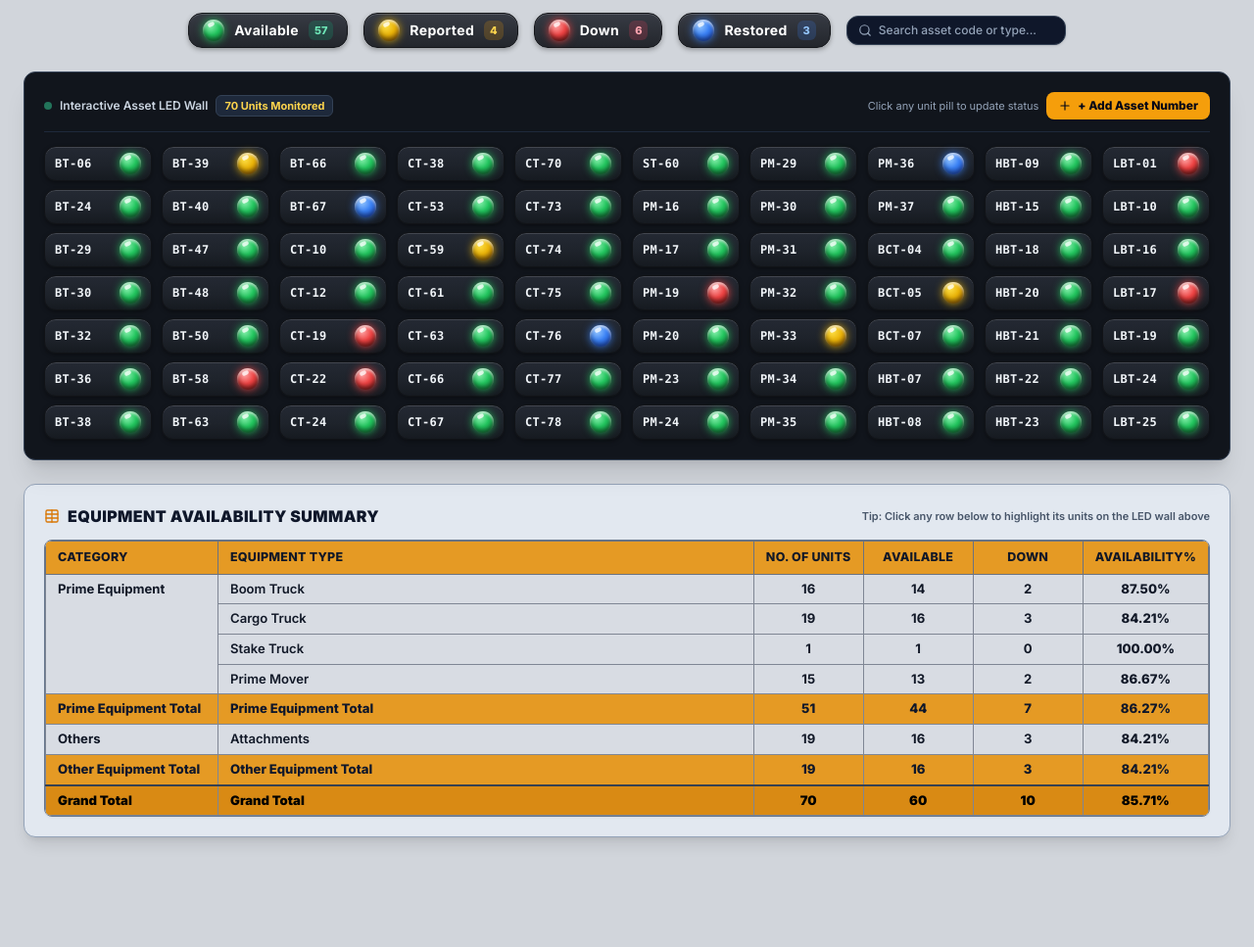
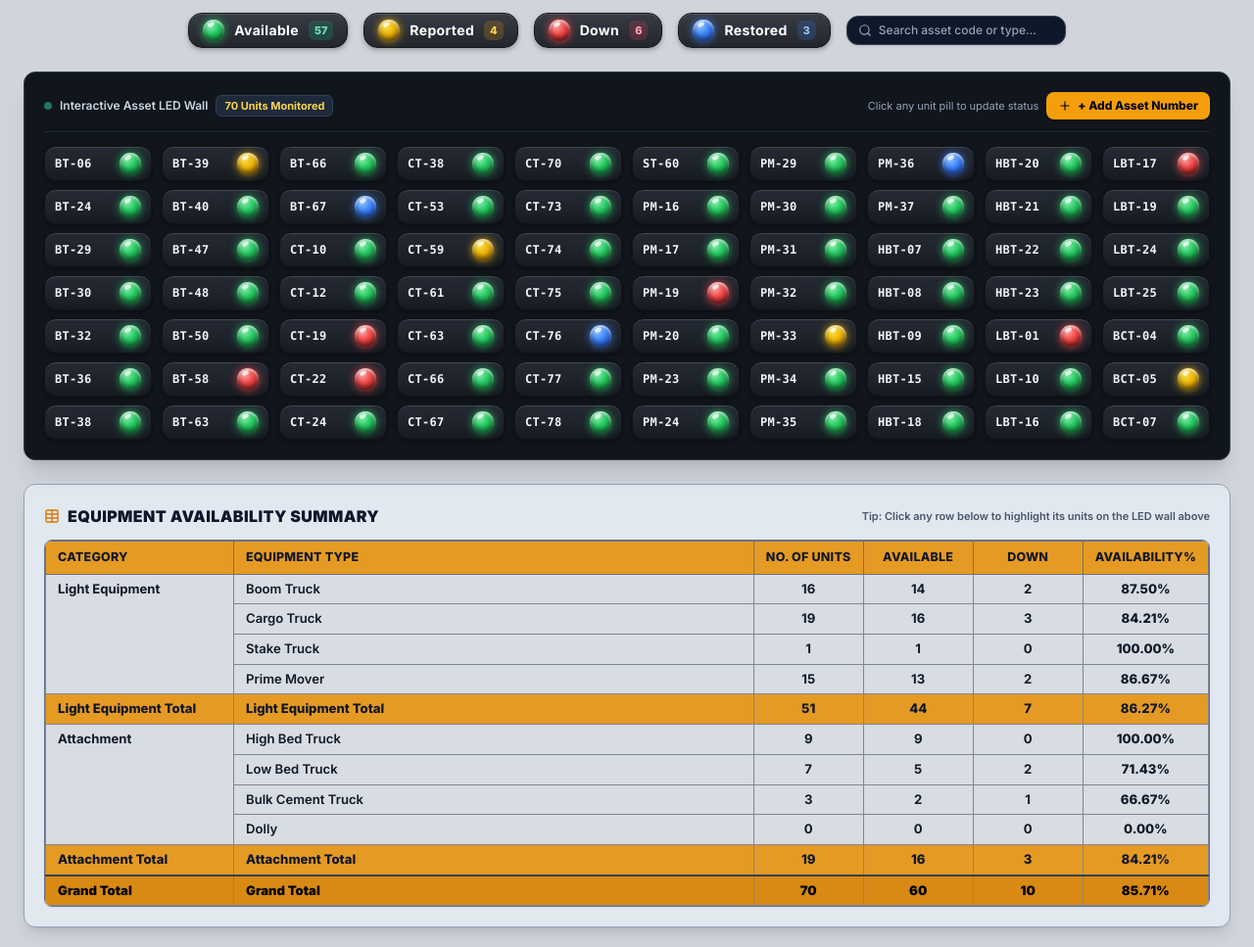
Before and after one commit to Alviejames15/Fleet-Maintenance, a plain HTML site: page index.html in a window 1280 px wide. Shown: the part 116-1083 px from the top of the page at 98% size. Before the commit the page ends 991 px from the top, so only its background shows below. Drawn offline with nearby package versions, Linux system fonts and the light colour scheme; no server answers.

Commit message:
Update index.html

```diff
--- a/index.html
+++ b/index.html
@@ -241,7 +241,7 @@
                 <div class="flex items-center gap-2 text-xs text-slate-300 font-semibold">
                     <span class="w-2 h-2 rounded-full bg-emerald-400 animate-pulse"></span>
                     <span>Interactive Asset LED Wall</span>
-                    <span id="totalMonitoredBadge" class="text-[11px] font-bold bg-slate-800 text-amber-300 border border-slate-700 px-2 py-0.5 rounded-md">70 Units Monitored</span>
+                    <span id="totalMonitoredBadge" class="text-[11px] font-bold bg-slate-800 text-amber-300 border border-slate-700 px-2 py-0.5 rounded-md">69 Units Monitored</span>
                     <span id="activeHighlightTag" class="hidden text-[11px] font-bold bg-amber-500/20 text-amber-300 border border-amber-500/40 px-2 py-0.5 rounded-md"></span>
                 </div>
                 <div class="flex items-center gap-2">
@@ -274,7 +274,7 @@
                 <table class="mems-table w-full text-left">
                     <thead>
                         <tr>
-                            <th class="w-44">CATEGORY</th>
+                            <th class="w-48">CATEGORY</th>
                             <th>EQUIPMENT TYPE</th>
                             <th class="text-center w-28">NO. OF UNITS</th>
                             <th class="text-center w-28">AVAILABLE</th>
@@ -342,15 +342,18 @@
                             <option value="CARGO TRUCK">CARGO TRUCK</option>
                             <option value="STAKE TRUCK">STAKE TRUCK</option>
                             <option value="PRIME MOVER">PRIME MOVER</option>
-                            <option value="ATTACHMENTS">ATTACHMENTS</option>
+                            <option value="HIGH BED TRUCK">HIGH BED TRUCK</option>
+                            <option value="LOW BED TRUCK">LOW BED TRUCK</option>
+                            <option value="BULK CEMENT TRUCK">BULK CEMENT TRUCK</option>
+                            <option value="DOLLY">DOLLY</option>
                             <option value="__CUSTOM__">+ Custom Equipment Type...</option>
                         </select>
                     </div>
                     <div>
                         <label class="block text-xs font-semibold text-slate-400 uppercase tracking-wider mb-1.5">Summary Category</label>
                         <select id="newAssetCategorySelect" class="w-full px-3 py-2.5 bg-slate-900 border border-slate-700 rounded-xl text-sm font-semibold text-slate-100 focus:outline-none focus:border-blue-500">
-                            <option value="Prime Equipment">Prime Equipment</option>
-                            <option value="Others">Others</option>
+                            <option value="Light Equipment">Light Equipment</option>
+                            <option value="Attachment">Attachment</option>
                         </select>
                     </div>
                 </div>
@@ -364,7 +367,7 @@
                 <!-- Single Asset Input -->
                 <div id="singleAssetInputWrapper">
                     <label class="block text-xs font-semibold text-slate-400 uppercase tracking-wider mb-1.5">Asset Number / Code</label>
-                    <input type="text" id="newSingleAssetCode" placeholder="e.g. BT-70, CT-80, PM-38, LBT-26" class="w-full px-3 py-2.5 bg-slate-900 border border-slate-700 rounded-xl text-sm font-mono font-bold text-slate-100 placeholder-slate-500 uppercase focus:outline-none focus:border-blue-500"/>
+                    <input type="text" id="newSingleAssetCode" placeholder="e.g. BT-70, CT-80, PM-38, LBT-26, DL-01" class="w-full px-3 py-2.5 bg-slate-900 border border-slate-700 rounded-xl text-sm font-mono font-bold text-slate-100 placeholder-slate-500 uppercase focus:outline-none focus:border-blue-500"/>
                 </div>
 
                 <!-- Bulk Asset Input -->
@@ -515,12 +518,26 @@
 
     <script>
         const GOOGLE_SCRIPT_URL = "https://script.google.com/macros/s/AKfycbxymo1wum7Gg4bxsMweu6IoxxG6BRCzrWVSBws0nuEtLzaLDp3ReC7UU3DG1UPc4zgyYg/exec";
-        const LOCAL_STORAGE_KEY = "fleet_monitoring_ledger_v2";
-
-        // Exact Requested Asset Numbers & Equipment Types
+        const LOCAL_STORAGE_KEY = "fleet_monitoring_ledger_v3";
+
+        const LIGHT_EQUIPMENT_TYPES = ["BOOM TRUCK", "CARGO TRUCK", "STAKE TRUCK", "PRIME MOVER"];
+        const ATTACHMENT_TYPES = ["HIGH BED TRUCK", "LOW BED TRUCK", "BULK CEMENT TRUCK", "DOLLY"];
+        const ALL_BASE_TYPES = [...LIGHT_EQUIPMENT_TYPES, ...ATTACHMENT_TYPES];
+
+        const TYPE_GROUP_MAP = {
+            "BOOM TRUCK": "Light Equipment",
+            "CARGO TRUCK": "Light Equipment",
+            "STAKE TRUCK": "Light Equipment",
+            "PRIME MOVER": "Light Equipment",
+            "HIGH BED TRUCK": "Attachment",
+            "LOW BED TRUCK": "Attachment",
+            "BULK CEMENT TRUCK": "Attachment",
+            "DOLLY": "Attachment"
+        };
+
         const FLEET_DEFAULT_STATE = [
             {
-                category: "Prime Equipment",
+                category: "Light Equipment",
                 type: "BOOM TRUCK",
                 released: [
                     { id: "BT-06", completion: 100, location: "GEM Motorpool", description: "Operational" },
@@ -550,7 +567,7 @@
                 pms: []
             },
             {
-                category: "Prime Equipment",
+                category: "Light Equipment",
                 type: "CARGO TRUCK",
                 released: [
                     { id: "CT-10", completion: 100, location: "GEM Motorpool", description: "Operational" },
@@ -583,7 +600,7 @@
                 pms: []
             },
             {
-                category: "Prime Equipment",
+                category: "Light Equipment",
                 type: "STAKE TRUCK",
                 released: [
                     { id: "ST-60", completion: 100, location: "GEM Motorpool", description: "Operational" }
@@ -595,7 +612,7 @@
                 pms: []
             },
             {
-                category: "Prime Equipment",
+                category: "Light Equipment",
                 type: "PRIME MOVER",
                 released: [
                     { id: "PM-16", completion: 100, location: "GEM Motorpool", description: "Operational" },
@@ -624,14 +641,9 @@
                 pms: []
             },
             {
-                category: "Others",
-                type: "ATTACHMENTS",
+                category: "Attachment",
+                type: "HIGH BED TRUCK",
                 released: [
-                    { id: "LBT-10", completion: 100, location: "GEM Motorpool", description: "Operational" },
-                    { id: "LBT-16", completion: 100, location: "GEM Motorpool", description: "Operational" },
-                    { id: "LBT-19", completion: 100, location: "GEM Motorpool", description: "Operational" },
-                    { id: "LBT-24", completion: 100, location: "GEM Motorpool", description: "Operational" },
-                    { id: "LBT-25", completion: 100, location: "GEM Motorpool", description: "Operational" },
                     { id: "HBT-07", completion: 100, location: "GEM Motorpool", description: "Operational" },
                     { id: "HBT-08", completion: 100, location: "GEM Motorpool", description: "Operational" },
                     { id: "HBT-09", completion: 100, location: "GEM Motorpool", description: "Operational" },
@@ -640,13 +652,25 @@
                     { id: "HBT-20", completion: 100, location: "GEM Motorpool", description: "Operational" },
                     { id: "HBT-21", completion: 100, location: "GEM Motorpool", description: "Operational" },
                     { id: "HBT-22", completion: 100, location: "GEM Motorpool", description: "Operational" },
-                    { id: "HBT-23", completion: 100, location: "GEM Motorpool", description: "Operational" },
-                    { id: "BCT-04", completion: 100, location: "Los Amigos Motorpool", description: "Operational" },
-                    { id: "BCT-07", completion: 100, location: "Los Amigos Motorpool", description: "Operational" }
-                ],
-                waiting: [
-                    { id: "BCT-05", completion: 30, location: "Los Amigos Motorpool", description: "Awaiting pneumatic discharge valve" }
-                ],
+                    { id: "HBT-23", completion: 100, location: "GEM Motorpool", description: "Operational" }
+                ],
+                waiting: [],
+                ongoing: [],
+                restored: [],
+                jobout: [],
+                pms: []
+            },
+            {
+                category: "Attachment",
+                type: "LOW BED TRUCK",
+                released: [
+                    { id: "LBT-10", completion: 100, location: "GEM Motorpool", description: "Operational" },
+                    { id: "LBT-16", completion: 100, location: "GEM Motorpool", description: "Operational" },
+                    { id: "LBT-19", completion: 100, location: "GEM Motorpool", description: "Operational" },
+                    { id: "LBT-24", completion: 100, location: "GEM Motorpool", description: "Operational" },
+                    { id: "LBT-25", completion: 100, location: "GEM Motorpool", description: "Operational" }
+                ],
+                waiting: [],
                 ongoing: [
                     { id: "LBT-01", completion: 85, location: "GEM Motorpool", description: "Hydraulic ramp cylinder rebuild" },
                     { id: "LBT-17", completion: 70, location: "GEM Motorpool", description: "Axle bearing & brake shoe replacement" }
@@ -654,16 +678,33 @@
                 restored: [],
                 jobout: [],
                 pms: []
+            },
+            {
+                category: "Attachment",
+                type: "BULK CEMENT TRUCK",
+                released: [
+                    { id: "BCT-04", completion: 100, location: "Los Amigos Motorpool", description: "Operational" },
+                    { id: "BCT-07", completion: 100, location: "Los Amigos Motorpool", description: "Operational" }
+                ],
+                waiting: [
+                    { id: "BCT-05", completion: 30, location: "Los Amigos Motorpool", description: "Awaiting pneumatic discharge valve" }
+                ],
+                ongoing: [],
+                restored: [],
+                jobout: [],
+                pms: []
+            },
+            {
+                category: "Attachment",
+                type: "DOLLY",
+                released: [],
+                waiting: [],
+                ongoing: [],
+                restored: [],
+                jobout: [],
+                pms: []
             }
         ];
-
-        const TYPE_GROUP_MAP = {
-            "BOOM TRUCK": "Prime Equipment",
-            "CARGO TRUCK": "Prime Equipment",
-            "STAKE TRUCK": "Prime Equipment",
-            "PRIME MOVER": "Prime Equipment",
-            "ATTACHMENTS": "Others"
-        };
 
         let state = [];
         let activeStatusFilter = "all"; // 'all' | 'available' | 'reported' | 'down' | 'restored'
@@ -707,16 +748,91 @@
             lucide.createIcons();
         }
 
+        function normalizeCategory(cat, type) {
+            if (LIGHT_EQUIPMENT_TYPES.includes(type)) return "Light Equipment";
+            if (ATTACHMENT_TYPES.includes(type)) return "Attachment";
+            if (cat === "Prime Equipment" || cat === "Light Equipment") return "Light Equipment";
+            if (cat === "Others" || cat === "Attachments" || cat === "Attachment") return "Attachment";
+            return TYPE_GROUP_MAP[type] || "Attachment";
+        }
+
         function ensureStateIntegrity() {
+            const normalizedRows = [];
+
             state.forEach(row => {
-                if (!row.category) row.category = TYPE_GROUP_MAP[row.type] || "Others";
-                if (!row.released) row.released = [];
-                if (!row.restored) row.restored = [];
-                if (!row.waiting) row.waiting = [];
-                if (!row.pms) row.pms = [];
-                if (!row.ongoing) row.ongoing = [];
-                if (!row.jobout) row.jobout = [];
+                if (row.type === "ATTACHMENTS") {
+                    const buckets = ['released', 'restored', 'waiting', 'pms', 'ongoing', 'jobout'];
+                    const targetMap = {
+                        'HBT-': 'HIGH BED TRUCK',
+                        'LBT-': 'LOW BED TRUCK',
+                        'BCT-': 'BULK CEMENT TRUCK',
+                        'DL-': 'DOLLY'
+                    };
+
+                    buckets.forEach(bKey => {
+                        (row[bKey] || []).forEach(u => {
+                            const prefix = Object.keys(targetMap).find(p => u.id.toUpperCase().startsWith(p));
+                            const mappedType = prefix ? targetMap[prefix] : "HIGH BED TRUCK";
+                            let targetRow = normalizedRows.find(r => r.type === mappedType);
+                            if (!targetRow) {
+                                targetRow = {
+                                    category: "Attachment",
+                                    type: mappedType,
+                                    released: [], restored: [], waiting: [], pms: [], ongoing: [], jobout: []
+                                };
+                                normalizedRows.push(targetRow);
+                            }
+                            if (!targetRow[bKey].some(existing => existing.id === u.id)) {
+                                targetRow[bKey].push(u);
+                            }
+                        });
+                    });
+                } else {
+                    const cleanType = row.type === "BULK CEMENT RUCK" ? "BULK CEMENT TRUCK" : row.type;
+                    let existing = normalizedRows.find(r => r.type === cleanType);
+                    if (!existing) {
+                        existing = {
+                            category: normalizeCategory(row.category, cleanType),
+                            type: cleanType,
+                            released: [...(row.released || [])],
+                            restored: [...(row.restored || [])],
+                            waiting: [...(row.waiting || [])],
+                            pms: [...(row.pms || [])],
+                            ongoing: [...(row.ongoing || [])],
+                            jobout: [...(row.jobout || [])]
+                        };
+                        normalizedRows.push(existing);
+                    } else {
+                        ['released', 'restored', 'waiting', 'pms', 'ongoing', 'jobout'].forEach(bKey => {
+                            (row[bKey] || []).forEach(u => {
+                                if (!existing[bKey].some(x => x.id === u.id)) existing[bKey].push(u);
+                            });
+                        });
+                    }
+                }
             });
+
+            ALL_BASE_TYPES.forEach(baseType => {
+                if (!normalizedRows.some(r => r.type === baseType)) {
+                    normalizedRows.push({
+                        category: TYPE_GROUP_MAP[baseType],
+                        type: baseType,
+                        released: [], restored: [], waiting: [], pms: [], ongoing: [], jobout: []
+                    });
+                }
+            });
+
+            normalizedRows.forEach(row => {
+                row.category = normalizeCategory(row.category, row.type);
+                row.released = row.released || [];
+                row.restored = row.restored || [];
+                row.waiting = row.waiting || [];
+                row.pms = row.pms || [];
+                row.ongoing = row.ongoing || [];
+                row.jobout = row.jobout || [];
+            });
+
+            state = normalizedRows;
         }
 
         async function fetchSheetData() {
@@ -732,6 +848,7 @@
                     const data = await response.json();
                     if (Array.isArray(data) && data.length > 0 && data.some(r => r.type === "BOOM TRUCK" && (r.released?.some(u => u.id === "BT-06")))) {
                         state = data;
+                        ensureStateIntegrity();
                         localStorage.setItem(LOCAL_STORAGE_KEY, JSON.stringify(state));
                         badge.textContent = "Google Sheet Connected";
                     } else {
@@ -772,7 +889,7 @@
         function resetToDefaults() {
             openConfirmModal(
                 "Reset FLEET MONITORING",
-                "Reset all asset numbers and LED statuses back to the default 70-unit fleet monitoring baseline?",
+                "Reset all asset numbers and LED statuses back to the default fleet monitoring baseline?",
                 async () => {
                     localStorage.removeItem(LOCAL_STORAGE_KEY);
                     state = JSON.parse(JSON.stringify(FLEET_DEFAULT_STATE));
@@ -783,7 +900,7 @@
                     updateFilterUI();
                     renderDashboard();
                     await saveToSheet();
-                    showToast("Fleet Monitoring reset to default 70-unit baseline.", "success");
+                    showToast("Fleet Monitoring reset to default baseline.", "success");
                 }
             );
         }
@@ -976,13 +1093,15 @@
             }
             emptyMsg.classList.add('hidden');
 
-            // Group order priority matching user's equipment sequence, then natural numeric sort
             const typePriority = {
                 "BOOM TRUCK": 1,
                 "CARGO TRUCK": 2,
                 "STAKE TRUCK": 3,
                 "PRIME MOVER": 4,
-                "ATTACHMENTS": 5
+                "HIGH BED TRUCK": 5,
+                "LOW BED TRUCK": 6,
+                "BULK CEMENT TRUCK": 7,
+                "DOLLY": 8
             };
             cards.sort((a, b) => {
                 const pA = typePriority[a.type] || 99;
@@ -1033,8 +1152,16 @@
             tbody.innerHTML = '';
 
             const groups = [
-                { name: "Prime Equipment", subtotalLabel: "Prime Equipment Total" },
-                { name: "Others", subtotalLabel: "Other Equipment Total" }
+                {
+                    name: "Light Equipment",
+                    orderedTypes: LIGHT_EQUIPMENT_TYPES,
+                    subtotalLabel: "Light Equipment Total"
+                },
+                {
+                    name: "Attachment",
+                    orderedTypes: ATTACHMENT_TYPES,
+                    subtotalLabel: "Attachment Total"
+                }
             ];
 
             let grandTotalUnits = 0;
@@ -1042,7 +1169,9 @@
             let grandTotalDown = 0;
 
             groups.forEach(group => {
-                const groupRows = rows.filter(r => r.category === group.name);
+                const baseGroupRows = group.orderedTypes.map(t => rows.find(r => r.type === t)).filter(Boolean);
+                const extraGroupRows = rows.filter(r => r.category === group.name && !group.orderedTypes.includes(r.type));
+                const groupRows = [...baseGroupRows, ...extraGroupRows];
                 if (groupRows.length === 0) return;
 
                 let subUnits = 0;
@@ -1052,7 +1181,9 @@
                 groupRows.forEach((row, idx) => {
                     const filterLoc = (arr) => (arr || []).filter(u => locationVal === "All Motorpools" || (u.location || "GEM Motorpool") === locationVal);
 
+                    // Available includes Available (released) + Restored (restored)
                     const availableCount = filterLoc(row.released).length + filterLoc(row.restored).length;
+                    // Down includes Down (ongoing / jobout) + Reported (waiting / pms)
                     const downCount = filterLoc(row.ongoing).length + filterLoc(row.jobout).length + filterLoc(row.waiting).length + filterLoc(row.pms).length;
                     const totalUnits = availableCount + downCount;
                     const availPct = totalUnits > 0 ? ((availableCount / totalUnits) * 100).toFixed(2) : "0.00";
@@ -1123,14 +1254,12 @@
         function openModal(id) { document.getElementById(id).classList.remove('hidden'); }
         function closeModal(id) { document.getElementById(id).classList.add('hidden'); }
 
-        // Populate equipment types into the Add Asset Number dropdown (including any custom added ones)
         function populateDynamicEquipmentTypes() {
             const select = document.getElementById('newAssetTypeSelect');
             if (!select) return;
             const currentVal = select.value;
-            const baseTypes = ["BOOM TRUCK", "CARGO TRUCK", "STAKE TRUCK", "PRIME MOVER", "ATTACHMENTS"];
             const stateTypes = state.map(r => r.type);
-            const merged = [...new Set([...baseTypes, ...stateTypes])];
+            const merged = [...new Set([...ALL_BASE_TYPES, ...stateTypes])];
 
             select.innerHTML = '';
             merged.forEach(t => {
@@ -1180,9 +1309,9 @@
                 customWrapper.classList.add('hidden');
                 const existingRow = state.find(r => r.type === val);
                 if (existingRow) {
-                    catSelect.value = existingRow.category;
+                    catSelect.value = normalizeCategory(existingRow.category, val);
                 } else {
-                    catSelect.value = TYPE_GROUP_MAP[val] || "Others";
+                    catSelect.value = TYPE_GROUP_MAP[val] || "Attachment";
                 }
             }
         }
@@ -1254,7 +1383,6 @@
                 }
             }
 
-            // Collect all existing asset codes to prevent duplicates
             const existingMap = new Map();
             state.forEach(row => {
                 const allUnits = [
```
